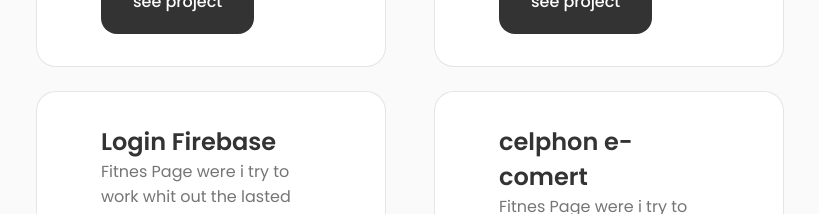
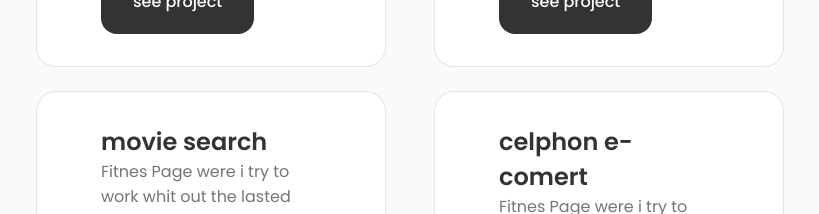
Before and after one commit to MarcoRosselDev/portfolio-3d, a React (Create React App) app: page / in a window 1280 px wide. Shown: the part 2220-2434 px from the top of the page, without its empty margins (230-1049 px from the left). Built offline with nearby package versions, Linux system fonts and the light colour scheme.

Commit message:
adding new project

```diff
--- a/src/components/portfolio/data.js
+++ b/src/components/portfolio/data.js
@@ -19,12 +19,12 @@ export default [
   },
   {
     id: 3,
-    title: "Login Firebase",
+    title: "movie search",
     image: "commig soon",
     descriptions:
       "Fitnes Page were i try to work whit out the lasted vertion of React Js",
     libraries: ["React", "css", "lo que sea"],
-    link: "https://login-firebase-370419.nn.r.appspot.com/login",
+    link: "https://incandescent-druid-e495ca.netlify.app/",
   },
   {
     id: 4,
```
